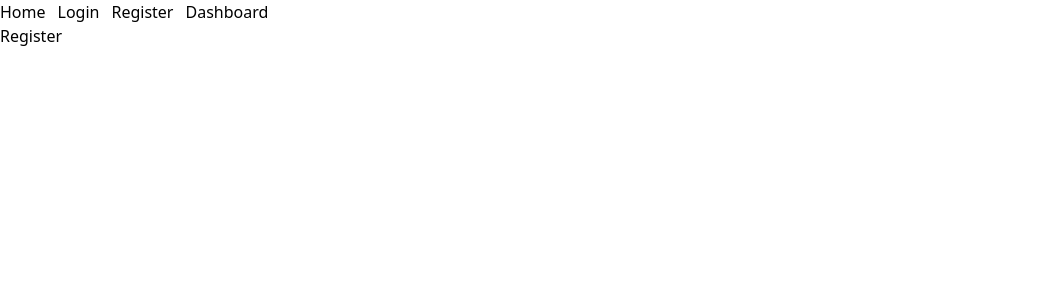
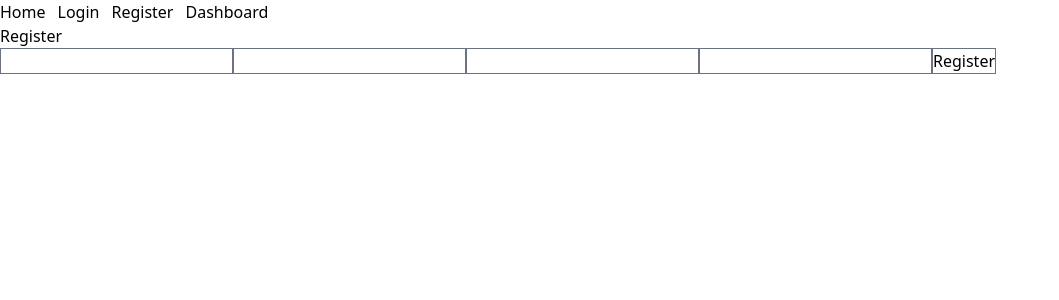
Before and after one commit to MarcoBesana99/garage-system-front, a Vue app: page /register in a window 1280 px wide. Shown: the top 300 px of the page, without its empty margins (0-1059 px from the left). Built offline with nearby package versions, Linux system fonts and the light colour scheme; no server answers.

Commit message:
register functionality and error handling for register and login

```diff
--- a/src/views/Login.vue
+++ b/src/views/Login.vue
@@ -7,12 +7,21 @@
         v-model="loginData.email"
         class="border border-gray-500"
       />
+      <span v-if="loginErrors && loginErrors.errors.email">{{
+        loginErrors.errors.email[0]
+      }}</span>
       <input
         type="text"
         v-model="loginData.password"
         class="border border-gray-500"
       />
+      <span v-if="loginErrors && loginErrors.errors.password">{{
+        loginErrors.errors.password[0]
+      }}</span>
       <button type="submit" class="border border-gray-500">Login</button>
+      <span v-if="loginErrors && loginErrors.message">{{
+        loginErrors.message
+      }}</span>
     </form>
   </div>
 </template>
@@ -27,6 +36,7 @@ export default {
         email: "",
         password: "",
       },
+      loginErrors: "",
     };
   },
   methods: {
@@ -38,7 +48,7 @@ export default {
       api
         .post("/auth/login", this.loginData)
         .then((res) => {
-          console.log(res.data);
+          this.loginErrors = "";
           this.setAuthenticated(true);
           this.setToken(res.data.access_token);
           //set to all next api calls the bearer token
@@ -50,6 +60,7 @@ export default {
           this.setAuthenticated(false);
           this.setToken("");
           delete api.defaults.headers.common["Authorization"];
+          this.loginErrors = error.response.data;
           console.log("ERRRR:: ", error.response.data);
         });
     },
--- a/src/views/Register.vue
+++ b/src/views/Register.vue
@@ -1,5 +1,85 @@
 <template>
   <div>
     Register
+    <form @submit.prevent="register">
+      <input
+        type="text"
+        class="border border-gray-500"
+        v-model="registerData.name"
+      />
+      <span v-if="registrationErrors && registrationErrors.errors.name">{{
+        registrationErrors.errors.name[0]
+      }}</span>
+      <input
+        type="text"
+        class="border border-gray-500"
+        v-model="registerData.email"
+      />
+      <span v-if="registrationErrors && registrationErrors.errors.email">{{
+        registrationErrors.errors.email[0]
+      }}</span>
+      <input
+        type="text"
+        class="border border-gray-500"
+        v-model="registerData.password"
+      />
+      <span v-if="registrationErrors && registrationErrors.errors.password">{{
+        registrationErrors.errors.password[0]
+      }}</span>
+
+      <input
+        type="text"
+        class="border border-gray-500"
+        v-model="registerData.password_confirmation"
+      />
+      <button type="submit" class="border border-gray-500">Register</button>
+      <span v-if="registrationErrors && registrationErrors.message">{{
+        registrationErrors.message
+      }}</span>
+    </form>
   </div>
 </template>
+
+<script>
+import api from "../apis/api";
+import { mapActions } from "vuex";
+export default {
+  data() {
+    return {
+      registerData: {
+        name: "",
+        email: "",
+        password: "",
+        password_confirmation: "",
+      },
+      registrationErrors: "",
+    };
+  },
+  methods: {
+    ...mapActions({
+      setAuthenticated: "auth/setAuthenticated",
+      setToken: "auth/setToken",
+    }),
+    register() {
+      api
+        .post("/auth/register", this.registerData)
+        .then((res) => {
+          this.registrationErrors = "";
+          this.setAuthenticated(true);
+          this.setToken(res.data.access_token);
+          //set to all next api calls the bearer token
+          api.defaults.headers.common[
+            "Authorization"
+          ] = `Bearer ${res.data.access_token}`;
+        })
+        .catch((error) => {
+          this.setAuthenticated(false);
+          this.setToken("");
+          delete api.defaults.headers.common["Authorization"];
+          this.registrationErrors = error.response.data;
+          console.log("ERRRR:: ", error.response.data);
+        });
+    },
+  },
+};
+</script>
```
